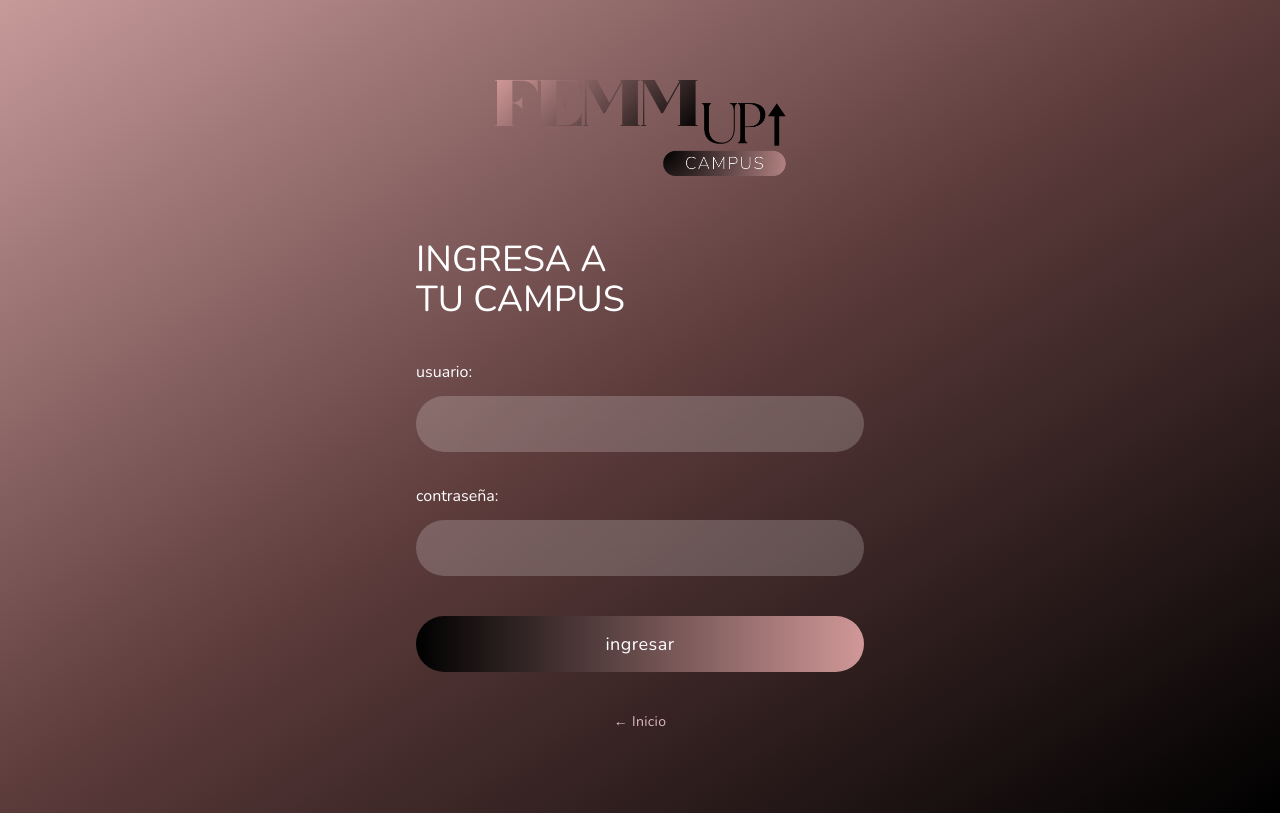
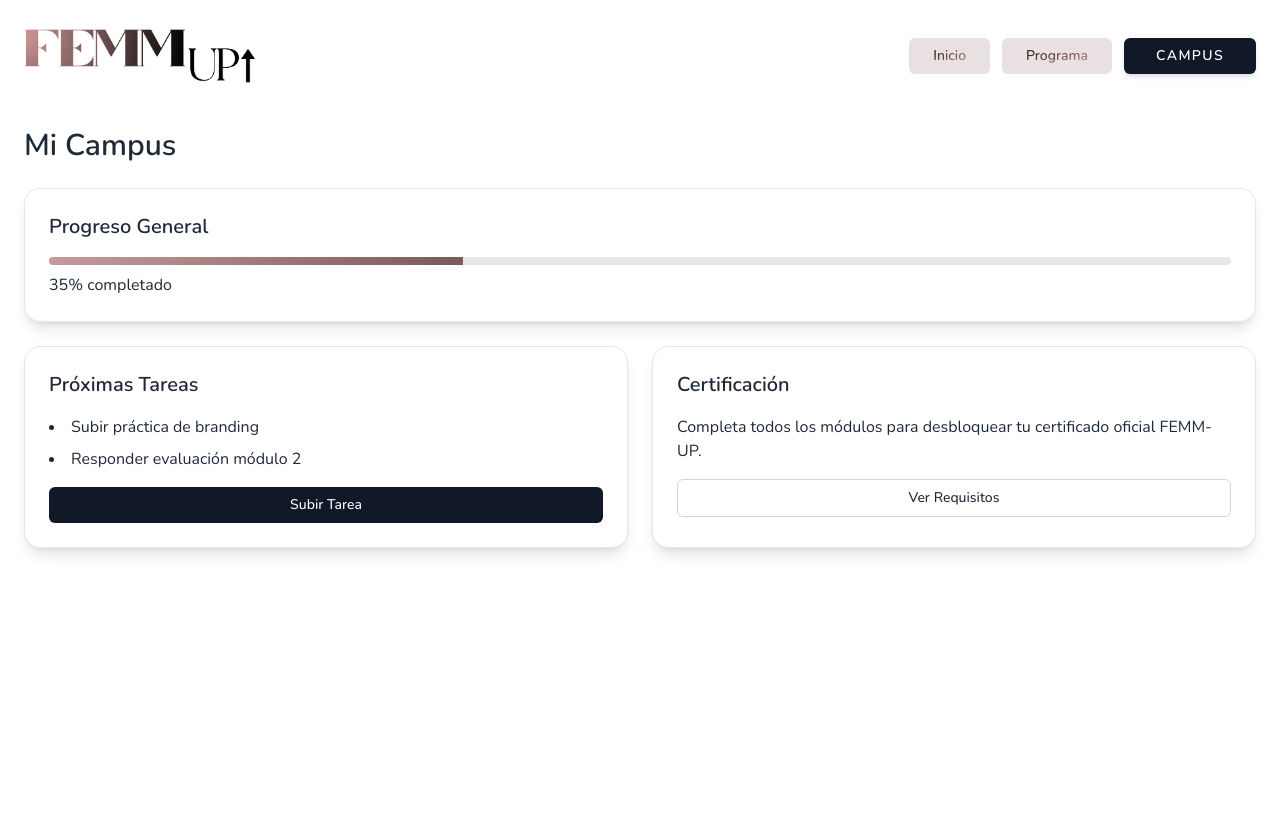
Before and after one commit to raycc17/FEMMup, a React (Vite) app: page / in a window 1280 px wide. Both pictures are taken after a click on the button "CAMPUS". Built offline with nearby package versions, Linux system fonts and the light colour scheme.

Commit message:
FEMMUPAcademia.jsx

```diff
--- a/src/FEMMUPAcademia.jsx
+++ b/src/FEMMUPAcademia.jsx
@@ -7,8 +7,6 @@ import { motion } from "framer-motion";
 export default function FEMMUPAcademia() {
   const [view, setView] = useState("home");
   const [progress] = useState(35);
-const [email, setEmail] = useState("");
-const [password, setPassword] = useState("");
 
   const courses = [
     { title: "Ecommerce Estratégico", modules: 6 },
@@ -17,10 +15,7 @@ const [password, setPassword] = useState("");
   ];
 
   return (
-<div className={view === "login"
-  ? "min-h-[100dvh]"
-  : "min-h-screen bg-white text-gray-800 p-6"}>
- {view !== "login" && (
+    <div className="min-h-screen bg-white text-gray-800 p-6">
       <header className="flex justify-between items-center mb-10">
         <div className="flex items-center h-14 md:h-16 overflow-visible">
           <img
@@ -33,31 +28,25 @@ const [password, setPassword] = useState("");
         <div className="space-x-3">
           <Button
             onClick={() => setView("home")}
-  className="group h-9 min-w-[100px] px-6 py-1 !rounded-full !border-0  !bg-[#e9e1e1] hover:!bg-[#e9e1e1] active:!bg-[#e9e1e1] transition-all duration-300"
+            className="group !bg-[#e9e1e1] hover:!bg-[#e9e1e1] active:!bg-[#e9e1e1] rounded-full px-6 py-2 transition-all duration-300"
           >
-  <span className="bg-gradient-to-br from-[#000000] to-[#d19898] bg-clip-text text-transparent font-medium group-hover:from-[#d19898] group-hover:to-[#000000]">
-    Inicio
-  </span>
+            <span className="bg-gradient-to-br from-[#000000] to-[#d19898] bg-clip-text text-transparent font-medium group-hover:from-[#d19898] group-hover:to-[#000000]">Inicio</span>
           </Button>
           <Button
             onClick={() => setView("courses")}
-  className="group h-9 min-w-[100px] px-6 py-2 !rounded-full !border-0  !bg-[#e9e1e1] hover:!bg-[#e9e1e1] active:!bg-[#e9e1e1] transition-all duration-300"
+            className="group !bg-[#e9e1e1] hover:!bg-[#e9e1e1] active:!bg-[#e9e1e1] rounded-full px-6 py-2 transition-all duration-300"
           >
-  <span className="bg-gradient-to-br from-[#000000] to-[#d19898] bg-clip-text text-transparent font-medium group-hover:from-[#d19898] group-hover:to-[#000000]">
-    Programa
-  </span>
+            <span className="bg-gradient-to-br from-[#000000] to-[#d19898] bg-clip-text text-transparent font-medium group-hover:from-[#d19898] group-hover:to-[#000000]">Programa</span>
           </Button>
           <Button
-onClick={() => setView("login")}
-  className="group h-10 min-w-[130px] px-7 py-2 !rounded-full !border-0  !bg-black hover:!bg-black active:!bg-black text-white tracking-widest uppercase text-sm shadow-md hover:scale-105 transition-all duration-300 focus:outline-none focus:ring-0"
+            onClick={() => setView("dashboard")}
+            className="group rounded-full px-8 py-2 bg-black hover:bg-black active:bg-black tracking-widest uppercase text-sm shadow-md hover:scale-105 transition-all duration-300"
           >
-          <span className="bg-gradient-to-br from-[#e9e2e1] to-[#c68181] bg-clip-text text-transparent font-semibold">
-  Campus
-</span>
+            <span className="text-white font-semibold">Campus</span>
           </Button>
         </div>
       </header>
-)}
+
       {/* HOME VIEW */}
       {view === "home" && (
         <motion.div initial={{ opacity: 0 }} animate={{ opacity: 1 }}>
@@ -75,7 +64,7 @@ onClick={() => setView("login")}
                     <img
                       src="/logobanner.png"
                       alt="FEMMUP banner logo"
-                      className="h-50 md:h-58 w-auto object-contain"
+                      className="h-20 md:h-28 w-auto object-contain"
                     />
                   </div>
                 </div>
@@ -85,16 +74,17 @@ onClick={() => setView("login")}
                   <p className="uppercase text-lg md:text-2xl tracking-wide font-extralight leading-relaxed max-w-md ml-auto">
                     Porque la educación y negocios ya están al alcance de todos
                   </p>
+
                   <div className="mt-10">
                     <Button
                       size="lg"
                       onClick={() => {
                         setView("apply");
                       }}
-className="group h-10 min-w-[120px] px-7 py-2 !rounded-full !border-0  text-base transition-all duration-300 !bg-black hover:!bg-black active:!bg-black text-white focus:outline-none focus:ring-0"
+                      className="group rounded-2xl px-8 py-2 text-base transition-all duration-300 bg-black hover:bg-black active:bg-black hover:scale-105 active:scale-105"
                     >
-                     <span className="font-semibold bg-gradient-to-br from-[#e9e2e1] to-[#c68181] bg-clip-text text-transparent">
-  Postular ahora
+                      <span className="font-semibold text-white">
+                        Postular
                       </span>
                     </Button>
                   </div>
@@ -170,7 +160,7 @@ className="group h-10 min-w-[120px] px-7 py-2 !rounded-full !border-0  text-base
           className="relative min-h-screen flex items-center justify-center overflow-hidden bg-white"
         >
           {/* Arrow Pattern Background */}
-          <div className="absolute inset-0 grid grid-cols-8 gap-8 opacity-90 pointer-events-none text-4xl font-light select-none">
+          <div className="absolute inset-0 grid grid-cols-8 gap-8 opacity-95 pointer-events-none text-5xl font-semibold select-none">
             {[...Array(80)].map((_, i) => (
               <motion.div
                 key={i}
@@ -181,7 +171,7 @@ className="group h-10 min-w-[120px] px-7 py-2 !rounded-full !border-0  text-base
                   duration: 6 + (i % 5),
                   ease: "linear",
                 }}
-                className={i % 7 === 0 ? "text-[#e9e1e1]" : "text-[#f9f7f7]"}
+                className={i % 7 === 0 ? "text-[#b77272] drop-shadow-[0_0_10px_rgba(183,114,114,0.65)]" : "text-[#d9a6a6]"}
               >
                 ↑
               </motion.div>
@@ -228,64 +218,42 @@ className="group h-10 min-w-[120px] px-7 py-2 !rounded-full !border-0  text-base
         </motion.div>
       )}
 
-{/* LOGIN VIEW */}
-{view === "login" && (
-  <motion.div
-    initial={{ opacity: 0 }}
-    animate={{ opacity: 1 }}
-    className="min-h-screen flex flex-col items-center justify-start py-20 px-6 overflow-y-auto bg-gradient-to-br from-[#c79a9a] via-[#5b3a3a] to-black"
-  >
-    {/* Back to Home */}
-    {/* Logo */}
-    <div className="mb-16 text-center">
-<img
-  src="/logocampus.png"
-  alt="FEMMUP"
-  className="h-20 md:h-24 w-auto mx-auto object-contain"
-/>
-    </div>
+      {/* DASHBOARD VIEW */}
+      {view === "dashboard" && (
+        <motion.div initial={{ opacity: 0 }} animate={{ opacity: 1 }}>
+          <h2 className="text-3xl font-semibold mb-6">Mi Campus</h2>
+          <Card className="rounded-2xl shadow-lg mb-6">
+            <CardContent className="p-6">
+              <h3 className="text-xl font-semibold mb-4">Progreso General</h3>
+              <Progress value={progress} className="mb-2" />
+              <p>{progress}% completado</p>
+            </CardContent>
+          </Card>
 
-    {/* Form */}
-    <div className="w-full max-w-md space-y-10">
-      <h2 className="text-3xl md:text-4xl font-light text-white leading-tight">
-        INGRESA A <br /> TU CAMPUS
-      </h2>
+          <div className="grid md:grid-cols-2 gap-6">
+            <Card className="rounded-2xl shadow-lg">
+              <CardContent className="p-6">
+                <h3 className="text-xl font-semibold mb-4">Próximas Tareas</h3>
+                <ul className="list-disc list-inside space-y-2">
+                  <li>Subir práctica de branding</li>
+                  <li>Responder evaluación módulo 2</li>
+                </ul>
+                <Button className="mt-4 w-full">Subir Tarea</Button>
+              </CardContent>
+            </Card>
 
-      <div className="space-y-8">
-        <div>
-          <label className="block text-white text-base mb-3">
-            usuario:
-          </label>
-          <input
-            type="text"
-            value={email}
-            onChange={(e) => setEmail(e.target.value)}
-            className="w-full h-14 rounded-full px-6 bg-white/20 backdrop-blur-md text-white focus:outline-none"
-          />
-        </div>
-
-        <div>
-          <label className="block text-white text-base mb-3">
-            contraseña:
-          </label>
-          <input
-            type="password"
-            value={password}
-            onChange={(e) => setPassword(e.target.value)}
-            className="w-full h-14 rounded-full px-6 bg-white/20 backdrop-blur-md text-white focus:outline-none"
-          />
-        </div>
-      </div>
-
-      <button className="w-full h-14 rounded-full bg-gradient-to-r from-black to-[#d19898] text-white text-lg tracking-wide hover:opacity-90 transition-all">
-        ingresar
-      </button>
-      <button
-  onClick={() => setView("home")}
-  className="w-full text-sm tracking-wide bg-gradient-to-r from-[#e9e1e1] to-[#d19898] bg-clip-text text-transparent hover:opacity-70 transition"
->
-  ← Inicio
-</button>
+            <Card className="rounded-2xl shadow-lg">
+              <CardContent className="p-6">
+                <h3 className="text-xl font-semibold mb-4">Certificación</h3>
+                <p>
+                  Completa todos los módulos para desbloquear tu certificado
+                  oficial FEMM-UP.
+                </p>
+                <Button className="mt-4 w-full" variant="outline">
+                  Ver Requisitos
+                </Button>
+              </CardContent>
+            </Card>
           </div>
         </motion.div>
       )}
```
Lines whose indentation alone changed are shown as unchanged.
